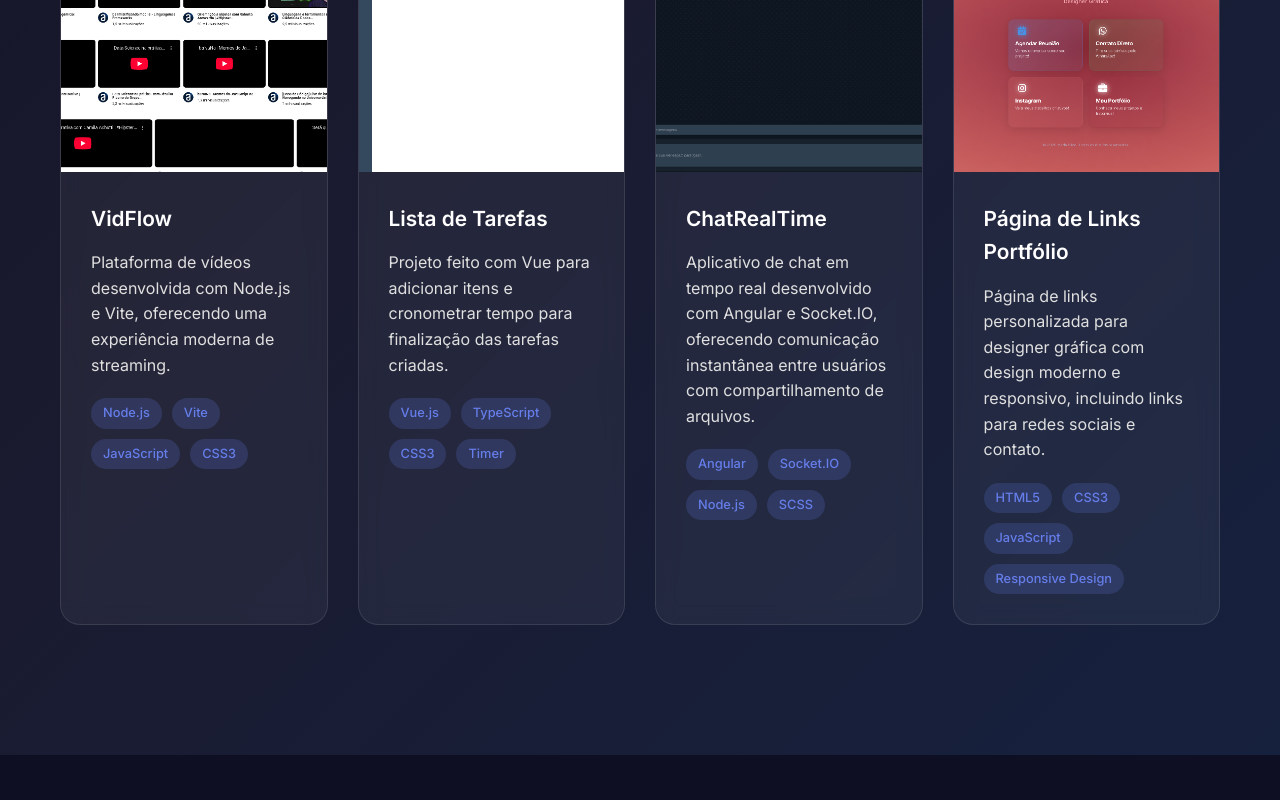
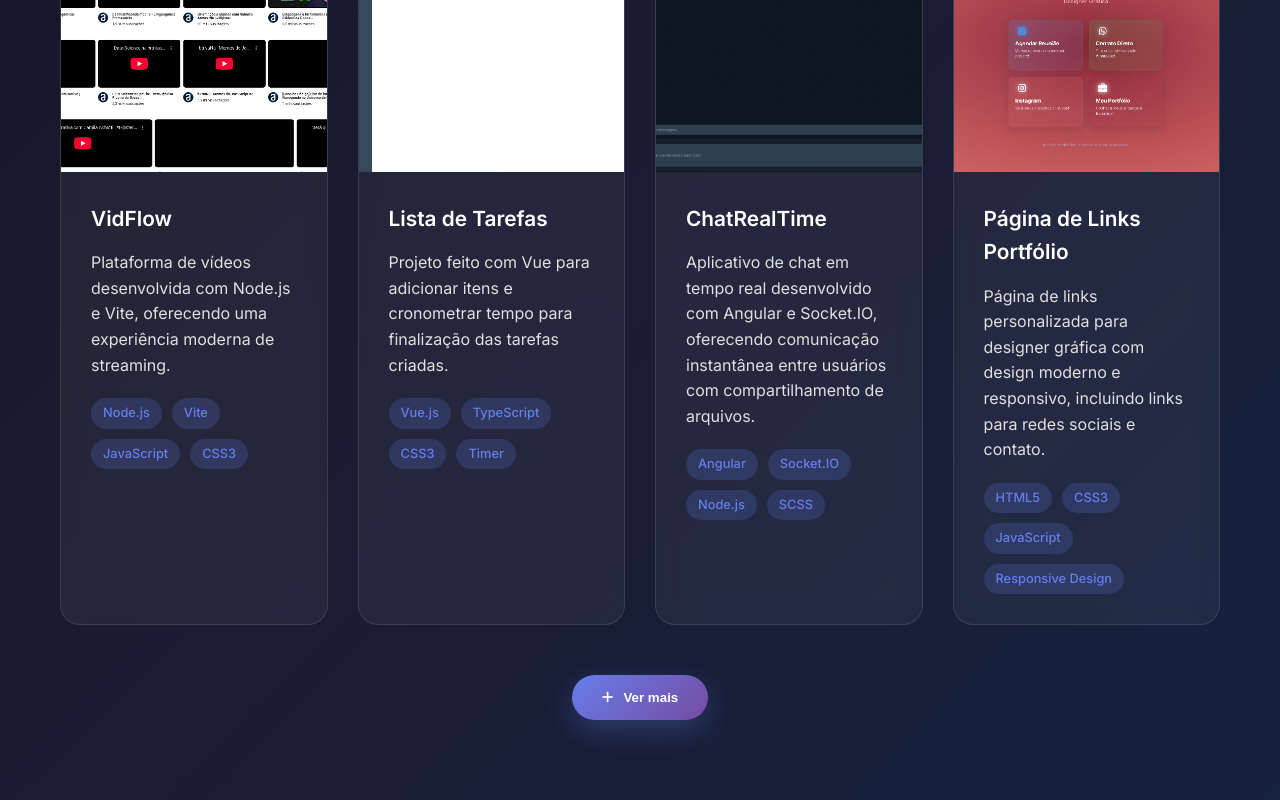
Before and after one commit to VictorGabrielBoeri/PortifolioPessoal, a Vue app: page /projetos in a window 1280 px wide. Shown: the part 1251-2051 px from the top of the page. Before the commit the page ends 2006 px from the top, so only its background shows below. Built offline with nearby package versions, Linux system fonts and the light colour scheme.

Commit message:
Descrição das alterações realizadas

```diff
--- a/src/views/AllProjects.vue
+++ b/src/views/AllProjects.vue
@@ -140,6 +140,24 @@
     image: '/img/projects/PaginaDeLinks.png',
     demo: 'https://paginadelinksportifolio.netlify.app/',
     github: 'https://github.com/VictorGabrielBoeri/PaginaDeLinksPortifolio',
+    technologies: ['HTML5', 'CSS3', 'JavaScript', 'Responsive Design']
+  },
+  {
+    id: 9,
+    title: 'Clone da Netflix',
+    description: 'Este projeto é um clone da interface da Netflix, desenvolvido como parte do meu portfólio. Ele replica a experiência visual e algumas funcionalidades da plataforma de streaming Netflix, utilizando a API do TMDB (The Movie Database) para obter informações reais sobre filmes e séries.',
+    image: '/img/projects/CloneNetflix.png',
+    demo: 'https://movieappportifolio.netlify.app/',
+    github: 'https://github.com/VictorGabrielBoeri/CloneNetflix',
+    technologies: ['HMTL', 'CSS', 'JavaScript', 'API', 'Responsive Design']
+  },
+  {
+    id: 10,
+    title: 'Calendário de Reservas',
+    description: 'O Calendário de Reservas é uma aplicação web que permite aos usuários agendar horários para serviços, como cortes de cabelo, barba e tratamentos capilares. A aplicação oferece uma interface intuitiva para seleção de datas, horários e serviços, com confirmação via WhatsApp.',
+    image: '/img/projects/ReservaHorario.png',
+    demo: 'https://reservahorario.netlify.app/',
+    github: 'https://github.com/VictorGabrielBoeri/ReservaHorario',
     technologies: ['HTML5', 'CSS3', 'JavaScript', 'Responsive Design']
   },
 ];
```
Also changed, not shown: public/img/projects/ReservaHorario.png (added), 1 other file (tests, documents, lock files or other folders).
